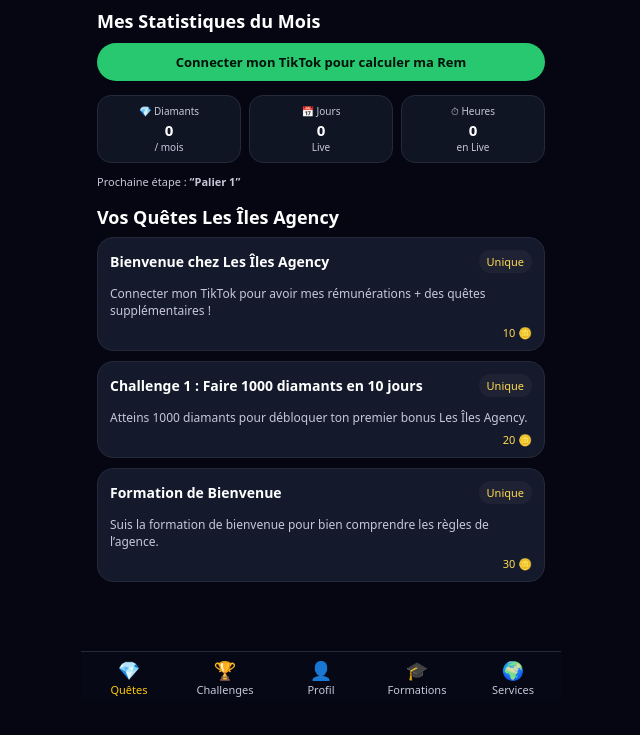
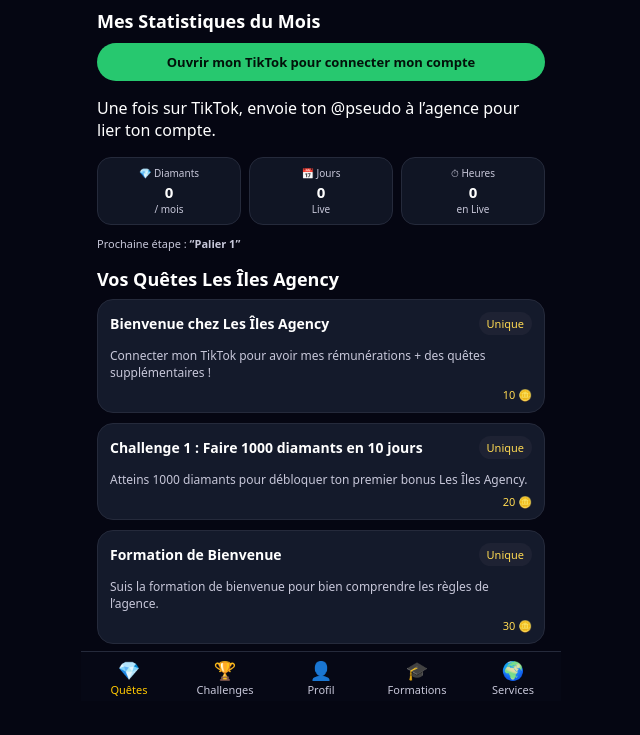
Before and after one commit to fondateur-hub/les-iles-agency-app, a plain HTML site: page index.html in a window 1280 px wide. Shown: the part 99-834 px from the top of the page, without its empty margins (319-959 px from the left). Before the commit the page ends 800 px from the top, so only its background shows below. Drawn offline with Linux system fonts and the light colour scheme.

Commit message:
Update index.html

```diff
--- a/index.html
+++ b/index.html
@@ -32,9 +32,14 @@
 
       <h2 class="section-title">Mes Statistiques du Mois</h2>
 
-      <a class="btn-primary" href="https://www.tiktok.com" target="_blank">
-        Connecter mon TikTok pour calculer ma Rem
-      </a>
+  <a class="btn-primary" href="https://www.tiktok.com/@lesilesagency" target="_blank" rel="noopener">
+    Ouvrir mon TikTok pour connecter mon compte
+</a>
+
+<p class="cta-help">
+    Une fois sur TikTok, envoie ton @pseudo à l’agence pour lier ton compte.
+</p>
+
 
       <div class="stats-cards">
         <div class="stat-card">
```
